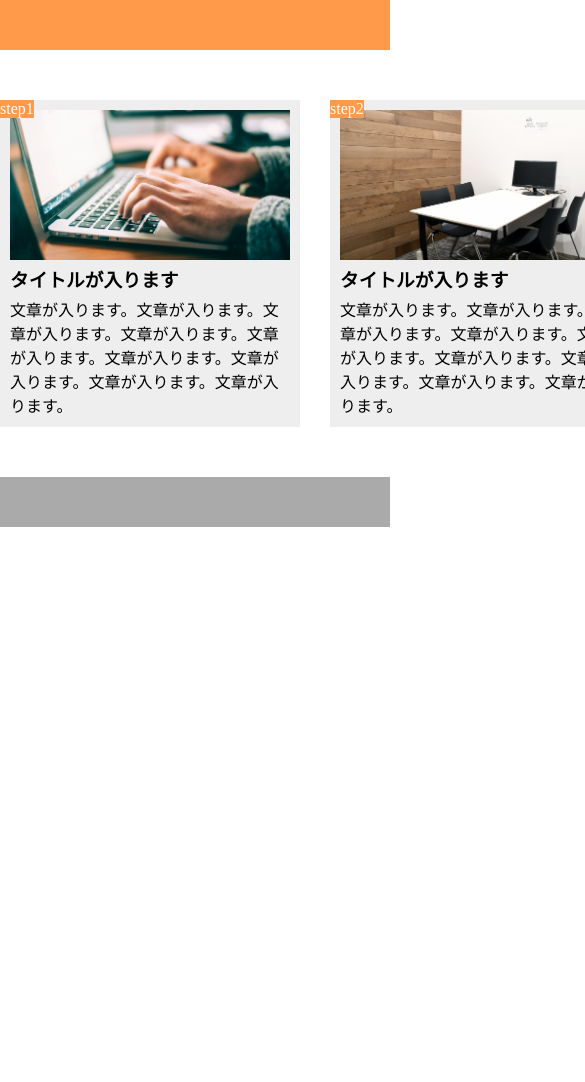
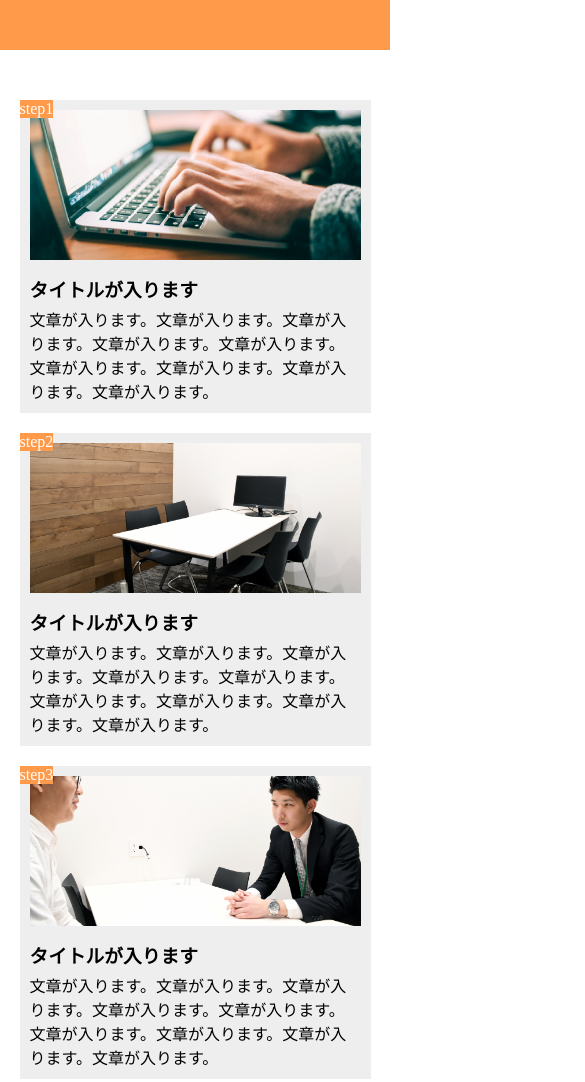
Before and after one commit to maaarilyn/1-10, a plain HTML site: page index.html in a window 390 px wide. Shown: the top 1082 px of the page, 585 px wide, since content can reach past the window. Before the commit the page ends 844 px from the top, so only its background shows below. Drawn offline with Linux system fonts and the light colour scheme.

Commit message:
[Finish] 1-10

```diff
--- a/index.html
+++ b/index.html
@@ -2,6 +2,7 @@
 <html lang="ja">
   <head>
     <meta charset="UTF-8" />
+    <meta name="viewport" content="width=device-width, initial-scale=1.0" />
     <link rel="stylesheet" href="style.css" />
     <title>1-10</title>
   </head>
--- a/style.css
+++ b/style.css
@@ -59,7 +59,7 @@ main {
 }
 
 h3 {
-  margin: 5px 0 5px;
+  margin: 15px 0 5px;
 }
 
 footer {
@@ -67,3 +67,21 @@ footer {
   width:  100%;
   background-color: #AAAAAA;
 }
+
+@media screen and (max-width:768px) {
+  main {
+    width: 100%;
+    display: inline-block;
+    }
+
+  .step {
+    width: 90%;
+    background-color: #EEEEEE;
+    margin-left: auto;
+    margin-right: auto;
+    margin-bottom: 20px;
+    }
+
+  .step:last-child {
+    margin: auto;}
+}
```
